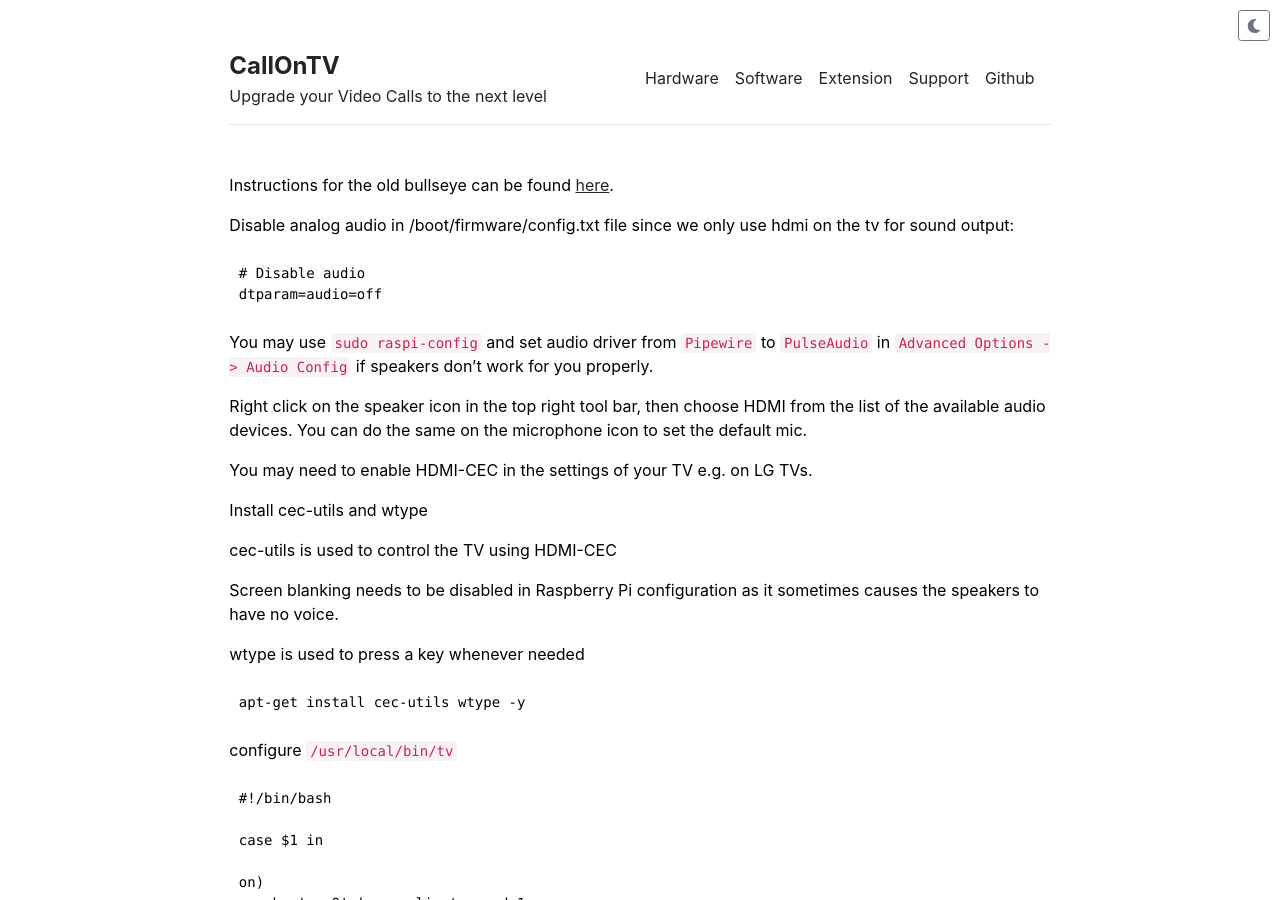
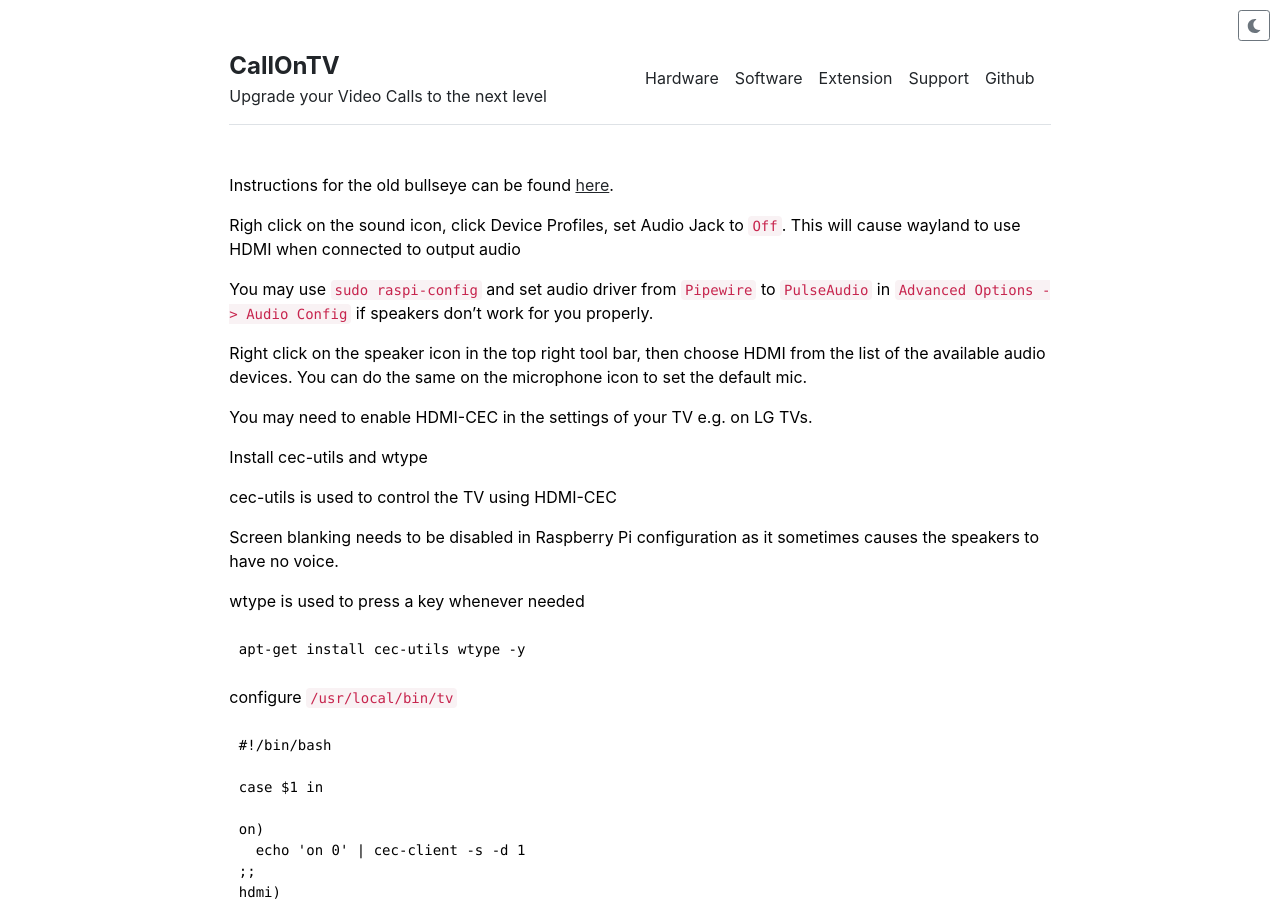
Before and after one commit to callontv/callontv.github.io, a Jekyll site: the page built from software.md, in a window 1280 px wide and 900 px high. Built offline with Jekyll 4.4.1, drawn with Linux system fonts in a browser that asks for light colours.

Commit message:
set audio jack to off

````diff
--- a/software.md
+++ b/software.md
@@ -4,11 +4,8 @@ title: "Software"
 ---
 Instructions for the old bullseye can be found [here](/software-bullseye).
 
-Disable analog audio in /boot/firmware/config.txt file since we only use hdmi on the tv for sound output:
-```
-# Disable audio
-dtparam=audio=off
-```
+Righ click on the sound icon, click Device Profiles, set Audio Jack to `Off`. This will cause wayland to use HDMI when connected to output audio
+
 You may use `sudo raspi-config` and set audio driver from `Pipewire` to `PulseAudio` in `Advanced Options -> Audio Config` if speakers don't work for you properly.
 
 Right click on the speaker icon in the top right tool bar, then choose HDMI from the list of the available audio devices. You can do the same on the microphone icon to set the default mic.
````
